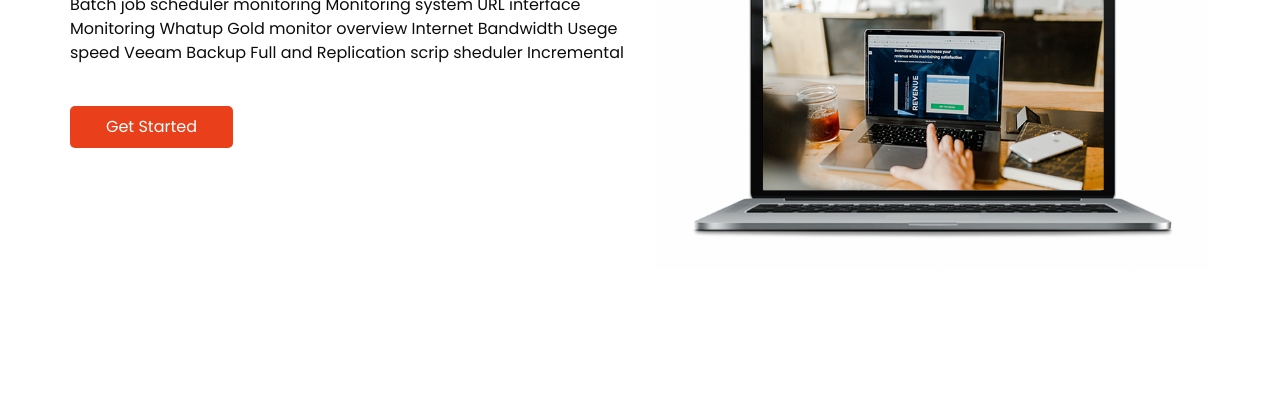
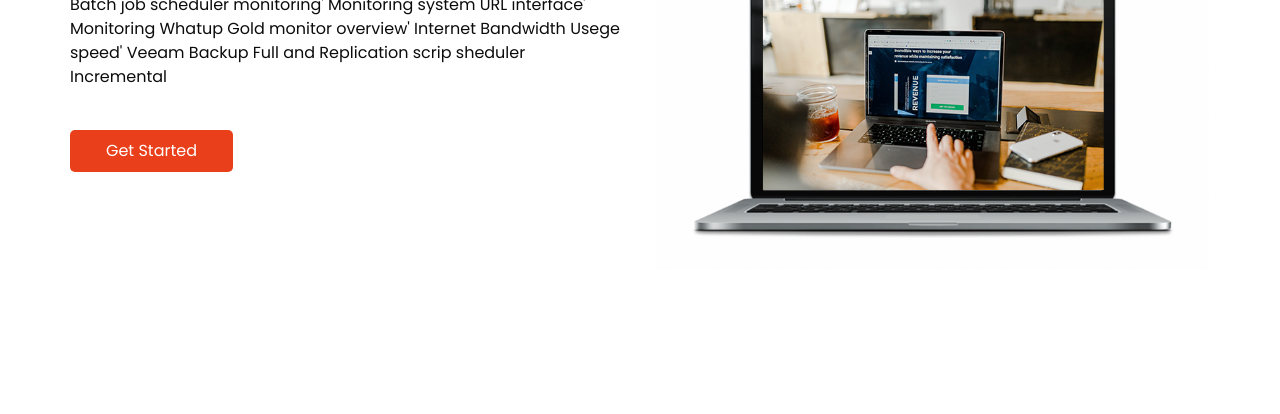
Before and after one commit to Apiwich1985/Page-HTML.github, a plain HTML site: page about.html in a window 1280 px wide. Shown: the part 212-626 px from the top of the page. Drawn offline with nearby package versions, Linux system fonts and the light colour scheme.

Commit message:
change commit

```diff
--- a/about.html
+++ b/about.html
@@ -89,10 +89,10 @@
               </h2>
             </div>
             <p>
-              Batch job scheduler monitoring
-              Monitoring system URL interface
-              Monitoring Whatup Gold monitor overview
-              Internet Bandwidth Usege speed
+              Batch job scheduler monitoring'
+              Monitoring system URL interface'
+              Monitoring Whatup Gold monitor overview'
+              Internet Bandwidth Usege speed'
               Veeam Backup Full and Replication scrip sheduler Incremental
             </p>
             <a href="">
```
